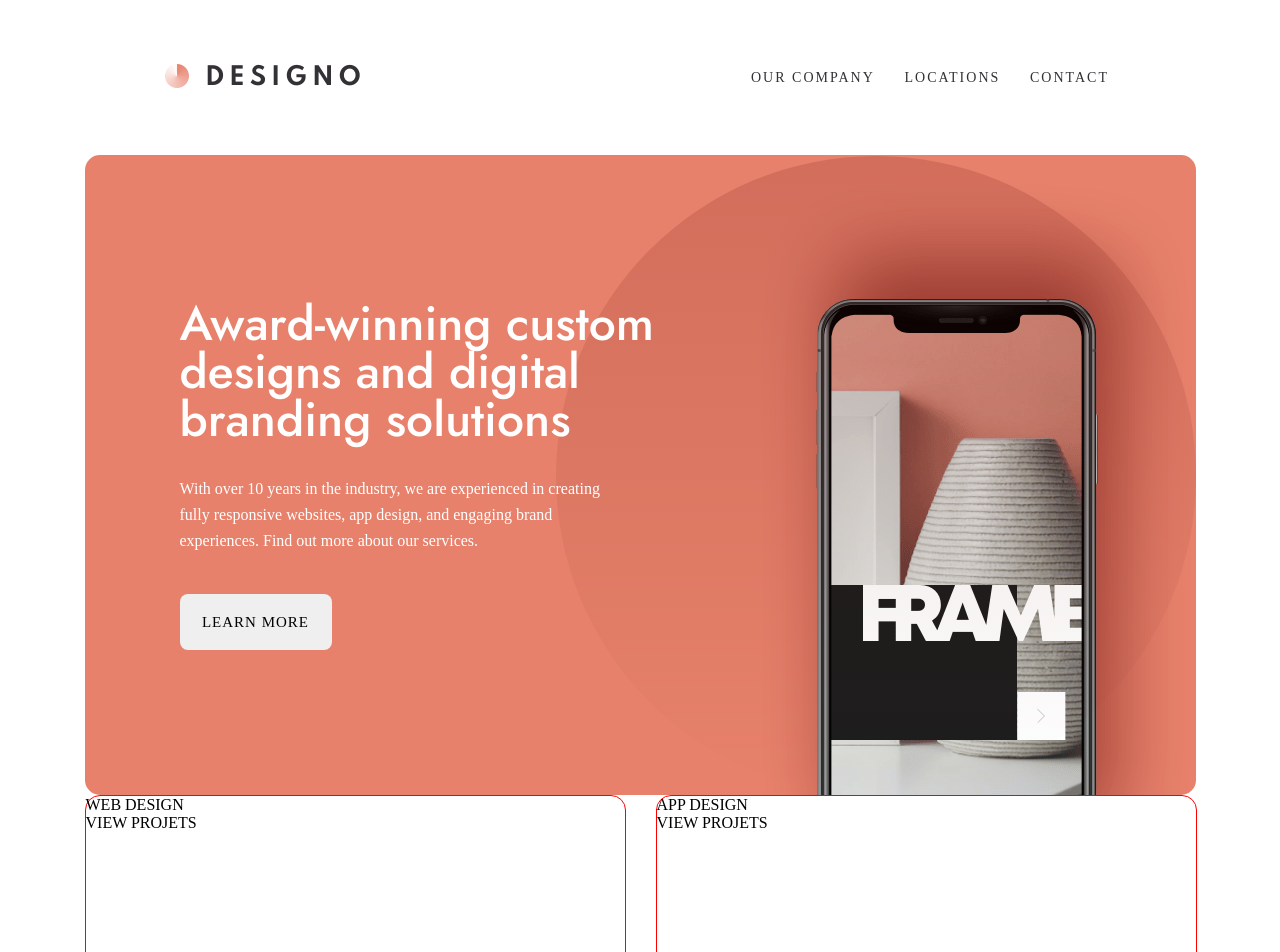
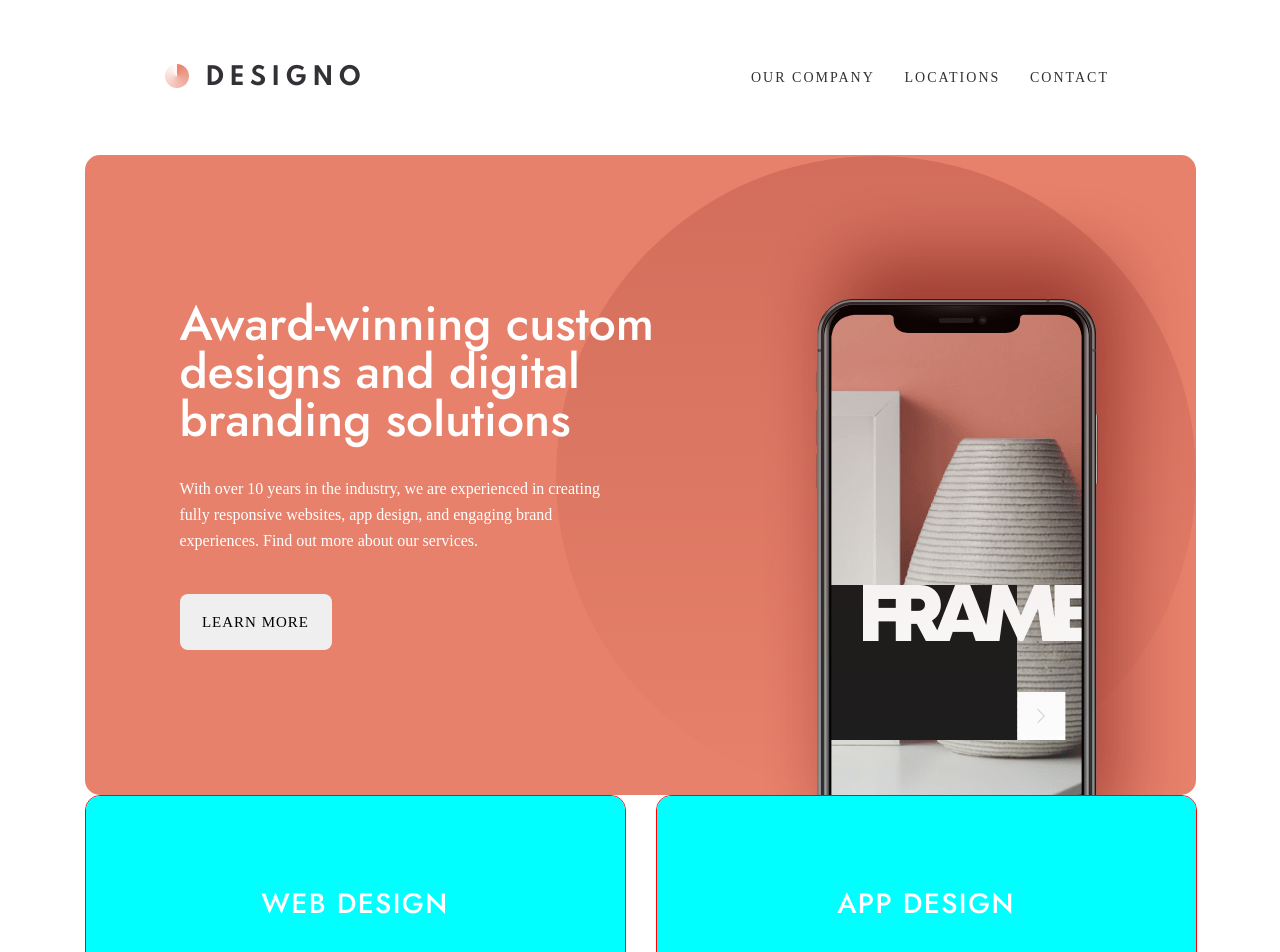
Before and after one commit to danielopq/designo, a React (Vite) app: page / in a window 1280 px wide. Shown: the top 952 px of the page. Built offline with nearby package versions, Linux system fonts and the light colour scheme; a web font is replaced by a local one.

Commit message:
BtProjectsNavBar - general layout

```diff
--- a/src/components/ui/btProjectsNavBar/BtProjectsNavBar.tsx
+++ b/src/components/ui/btProjectsNavBar/BtProjectsNavBar.tsx
@@ -10,7 +10,7 @@ const BtProjectsNavBar: React.FC<BtProjectsNavBarProps> = ({ text, gridArea = ''
         <div className='btProjectsNavBar' style={{gridArea:gridArea}}>
             <div>
                 <p>{text}</p>
-                <div>VIEW PROJETS</div>
+                <div>VIEW PROJECTS</div>
             </div>
         </div>
     )
--- a/src/components/ui/btProjectsNavBar/btProjectsNavBar.scss
+++ b/src/components/ui/btProjectsNavBar/btProjectsNavBar.scss
@@ -1,6 +1,33 @@
-.btProjectsNavBar{
+.btProjectsNavBar {
     width: 100%;
     height: 100%;
     border-radius: 15px;
+    overflow: hidden;
     border: solid 1px red;
+
+    &>div {
+        width: inherit;
+        height: inherit;
+        padding: 90px 0px;
+        display: flex;
+        flex-direction: column;
+        align-items: center;
+        justify-content: space-between;
+        color: white;
+        background-color: aqua;
+
+        p {
+            text-align: center;
+            font: 500 28px/36px 'Jost-Medium';
+            letter-spacing: 1.4px;
+        }
+
+        div {
+            width: 197px;
+            height: 22px;
+            font: 500 15px/22px 'Jost-Medium';
+            letter-spacing: 5px;
+            background: url('../../../assets/img/shared/icon-right-arrow.svg') right/4px no-repeat;
+        }
+    }
 }
```
